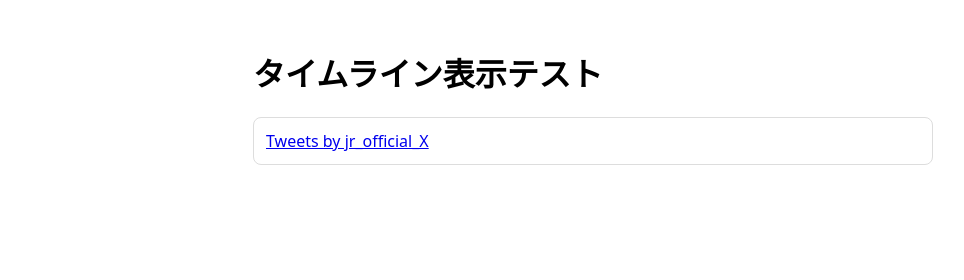
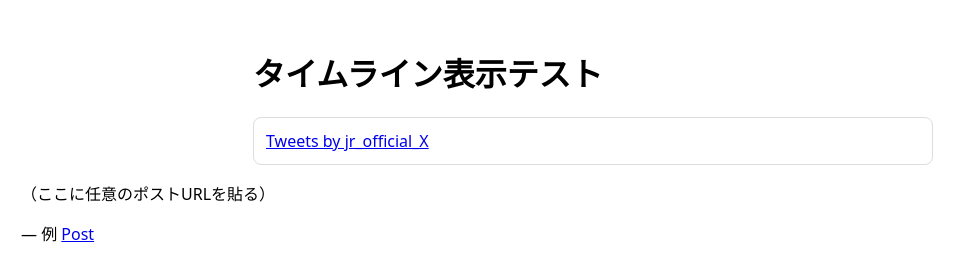
Before and after one commit to shiroma128/plants-blog, a plain HTML site: page test.html in a window 1280 px wide. Shown: the whole page, without its empty margins (47-1011 px from the left). Drawn offline with Linux system fonts and the light colour scheme.

Commit message:
Update test.html

```diff
--- a/test.html
+++ b/test.html
@@ -21,6 +21,13 @@
       </a>
     </div>
   </div>
+  <blockquote class="twitter-tweet">
+  <p lang="ja">（ここに任意のポストURLを貼る）</p>
+  &mdash; 例
+  <a href="https://twitter.com/TwitterDev/status/1692170246015719428">Post</a>
+</blockquote>
+<script async src="https://platform.twitter.com/widgets.js" charset="utf-8"></script>
+
 
   <!-- ← bodyのいちばん最後でOK -->
   <script async src="https://platform.twitter.com/widgets.js" charset="utf-8"></script>
```
